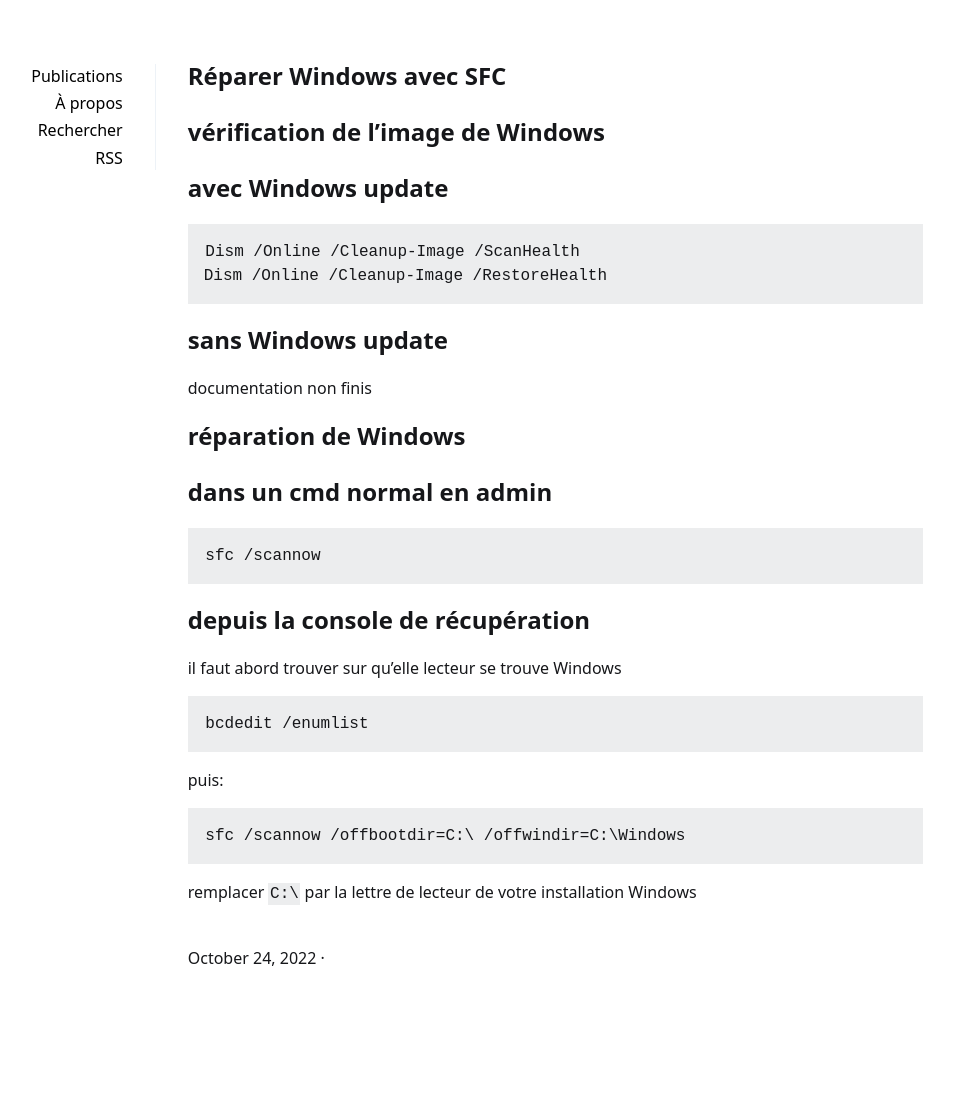
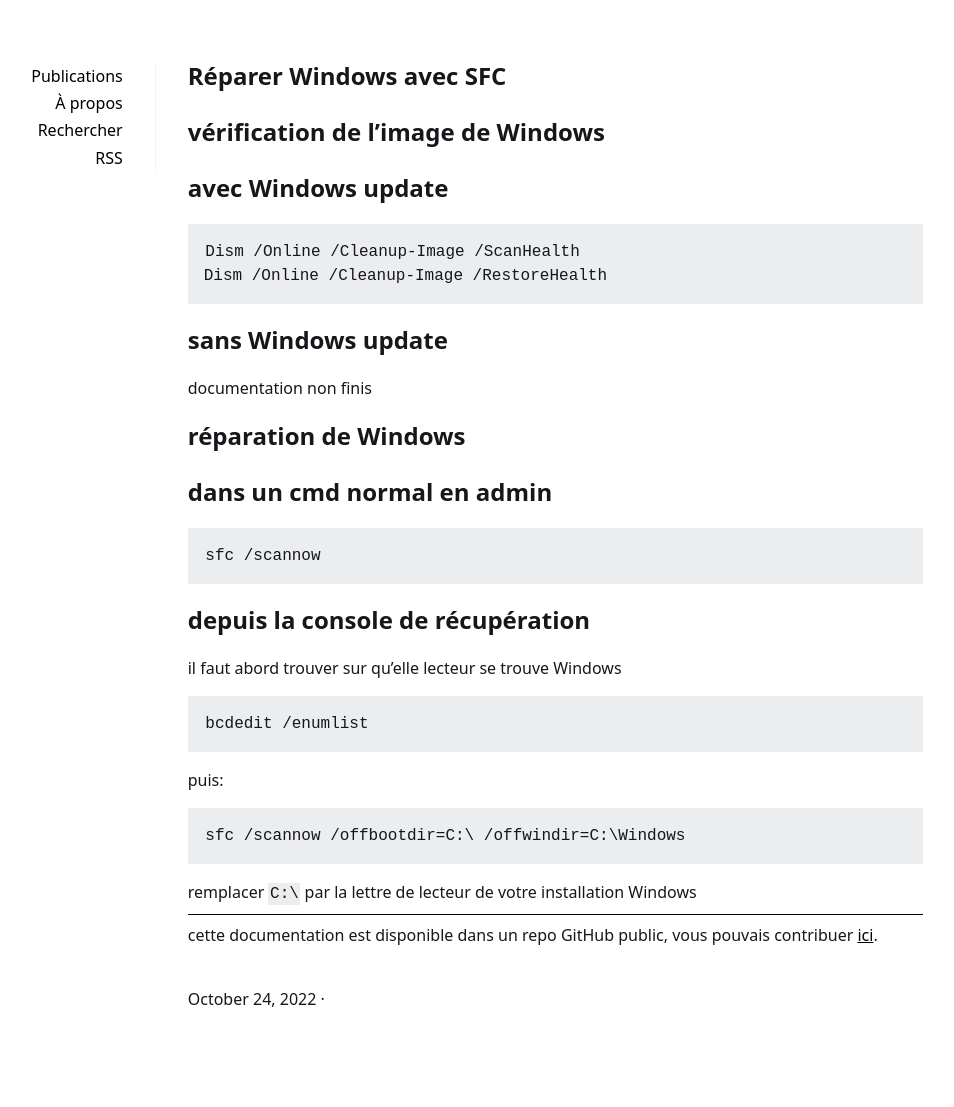
Before and after one commit to louino2478/tuto, a Jekyll site: the page built from _posts/2022-10-24-sfcscanow.md, in a window 1280 px wide. Shown: the whole page, without its empty margins (165-1119 px from the left). Built offline with Jekyll 4.4.1, drawn with Linux system fonts in a browser that asks for light colours; before the commit the page ends 1066 px from its top, so only the background shows below that.

Commit message:
ajout d'un lien de contribution vers le repo

````diff
--- a/_posts/2022-10-24-sfcscanow.md
+++ b/_posts/2022-10-24-sfcscanow.md
@@ -42,3 +42,7 @@ sfc /scannow /offbootdir=C:\ /offwindir=C:\Windows
 ```
 
 remplacer `C:\` par la lettre de lecteur de votre installation Windows
+
+---
+
+cette documentation est disponible dans un repo GitHub public, vous pouvais contribuer [ici](https://github.com/louino2478/tuto/tree/master/_posts).
````
